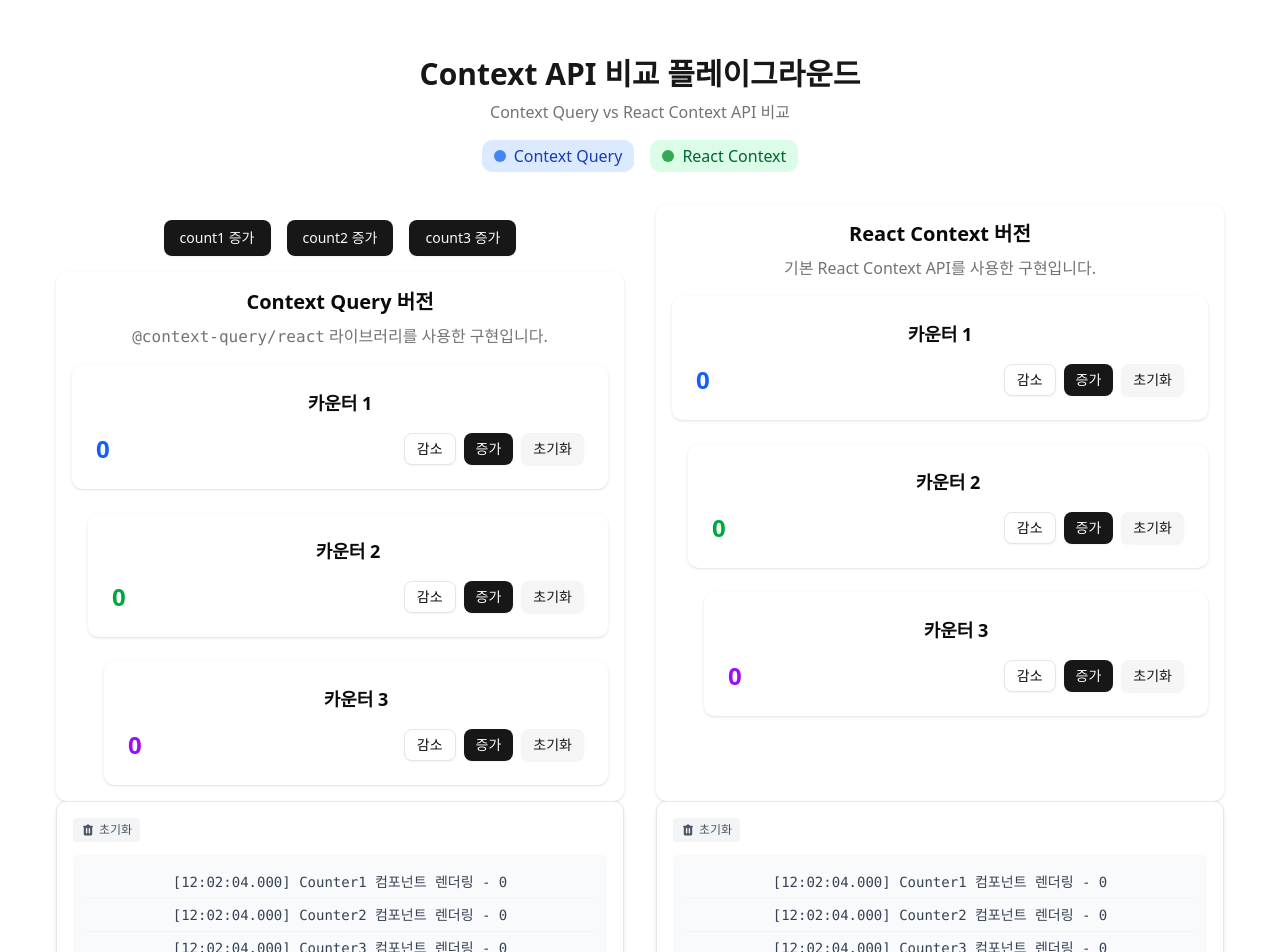
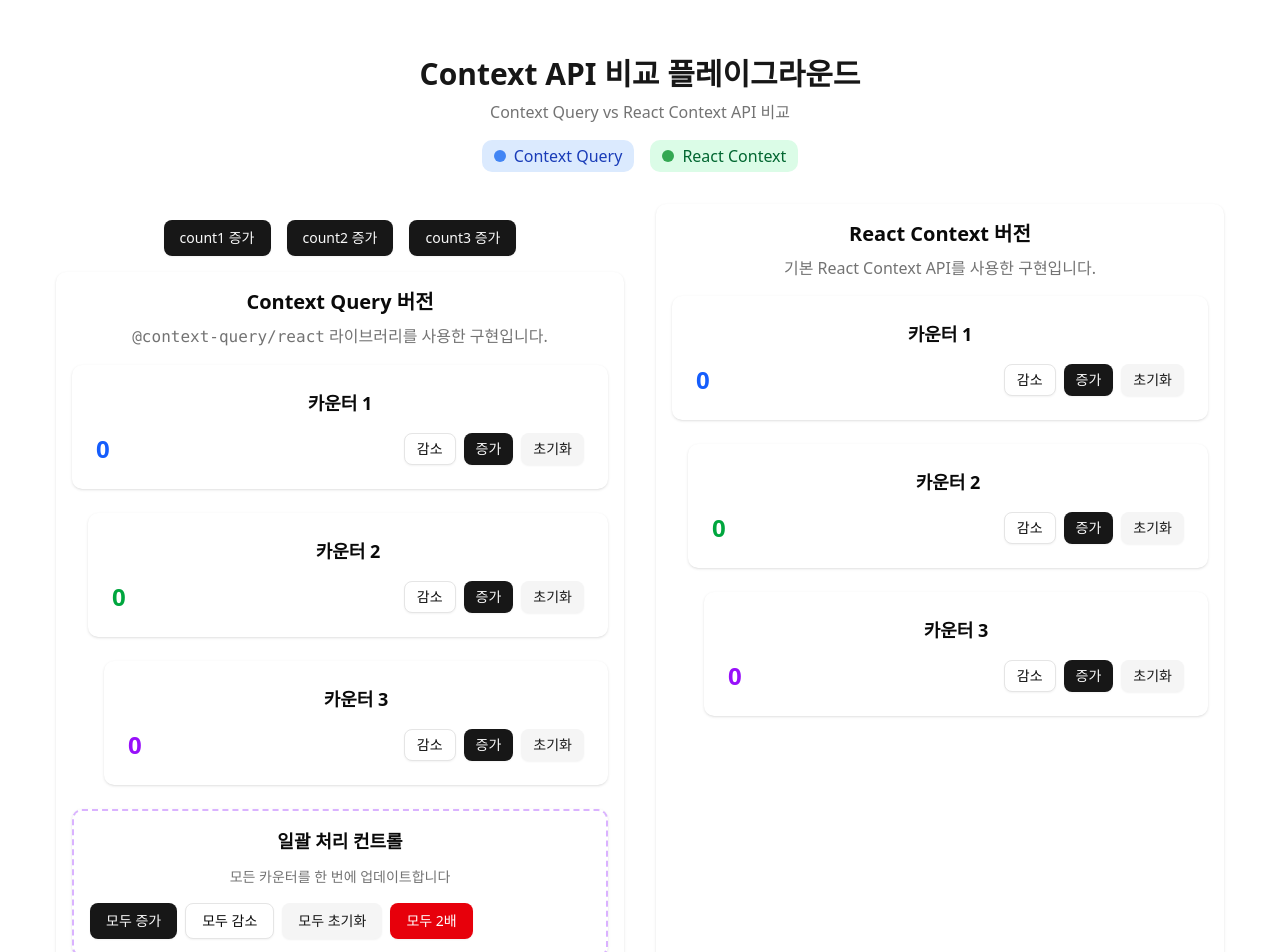
Before and after one commit to load28/context-query, a React (Vite) app in the folder packages/playground/: page / in a window 1280 px wide. Shown: the top 952 px of the page. Built offline with nearby package versions, Linux system fonts and the light colour scheme.

Commit message:
feat: add batch function

```diff
--- a/packages/core/package.json
+++ b/packages/core/package.json
@@ -1,6 +1,6 @@
 {
   "name": "@context-query/core",
-  "version": "0.0.1",
+  "version": "0.1.0-dev.1",
   "type": "module",
   "license": "MIT",
   "scripts": {
--- a/packages/playground/package.json
+++ b/packages/playground/package.json
@@ -9,7 +9,7 @@
     "preview": "vite preview"
   },
   "dependencies": {
-    "@context-query/react": "latest",
+    "@context-query/react": "0.1.0-dev.1",
     "@radix-ui/react-slot": "^1.1.2",
     "@tailwindcss/vite": "^4.0.13",
     "class-variance-authority": "^0.7.1",
--- a/packages/playground/src/ContextQueryImplementation.tsx
+++ b/packages/playground/src/ContextQueryImplementation.tsx
@@ -2,6 +2,7 @@ import { useEffect, useMemo, useState } from "react";
 import { Button } from "./components/ui/button";
 import {
   CounterQueryProvider,
+  useCounterBatchQuery,
   useCounterQuery,
 } from "./CounterContextQueryProvider";
 import { cqLogger } from "./LoggerInstance";
@@ -182,8 +183,74 @@ export function ContextQueryImplementation() {
             <CQCounter2 />
             <CQCounter3 />
           </div>
+
+          <BatchCounterControls />
         </div>
       </CounterQueryProvider>
     </div>
   );
 }
+
+// 새로운 컴포넌트 추가: 일괄 처리 컨트롤
+function BatchCounterControls() {
+  const batchUpdate = useCounterBatchQuery();
+
+  useEffect(() => {
+    cqLogger.log("BatchCounterControls 컴포넌트 렌더링");
+  });
+
+  const incrementAll = () => {
+    batchUpdate((state) => ({
+      count1: state.count1 + 1,
+      count2: state.count2 + 1,
+      count3: state.count3 + 1,
+    }));
+  };
+
+  const decrementAll = () => {
+    batchUpdate((state) => ({
+      count1: state.count1 - 1,
+      count2: state.count2 - 1,
+      count3: state.count3 - 1,
+    }));
+  };
+
+  const resetAll = () => {
+    batchUpdate(() => ({
+      count1: 0,
+      count2: 0,
+      count3: 0,
+    }));
+  };
+
+  const multiplyAll = () => {
+    batchUpdate((state) => ({
+      count1: state.count1 * 2,
+      count2: state.count2 * 2,
+      count3: state.count3 * 2,
+    }));
+  };
+
+  return (
+    <div className="rounded-lg bg-card text-card-foreground shadow-sm mt-6 p-4 border-2 border-dashed border-purple-300">
+      <h2 className="text-lg font-semibold mb-3">일괄 처리 컨트롤</h2>
+      <p className="text-sm text-muted-foreground mb-4">
+        모든 카운터를 한 번에 업데이트합니다
+      </p>
+      <div className="flex gap-2 flex-wrap">
+        <Button onClick={incrementAll} variant="default">
+          모두 증가
+        </Button>
+        <Button onClick={decrementAll} variant="outline">
+          모두 감소
+        </Button>
+        <Button onClick={resetAll} variant="secondary">
+          모두 초기화
+        </Button>
+        <Button onClick={multiplyAll} variant="destructive">
+          모두 2배
+        </Button>
+      </div>
+    </div>
+  );
+}
--- a/packages/playground/src/CounterContextQueryProvider.tsx
+++ b/packages/playground/src/CounterContextQueryProvider.tsx
@@ -3,6 +3,7 @@ import { createContextQuery } from "@context-query/react";
 export const {
   Provider: CounterQueryProvider,
   useContextQuery: useCounterQuery,
+  useContextBatchQuery: useCounterBatchQuery,
 } = createContextQuery<{
   count1: number;
   count2: number;
--- a/packages/react/package.json
+++ b/packages/react/package.json
@@ -1,6 +1,6 @@
 {
   "name": "@context-query/react",
-  "version": "0.0.1",
+  "version": "0.1.0-dev.1",
   "license": "MIT",
   "description": "React bindings for ContextQuery",
   "author": "Minyeoung Seo <tjalsdud89@naver.com>",
@@ -30,7 +30,7 @@
     "react": "^18.0.0 || ^19.0.0"
   },
   "dependencies": {
-    "@context-query/core": "latest",
+    "@context-query/core": "0.1.0-dev.1",
     "react": "^18.3.1"
   },
   "devDependencies": {
--- a/packages/react/src/hooks.ts
+++ b/packages/react/src/hooks.ts
@@ -7,12 +7,7 @@ export function createUseContextQuery<TState extends TStateImpl>(
 ) {
   const { StoreContext, ContextQuerySubscriptionContext } = contexts;
 
-  return function useContextQuery<TKey extends keyof TState>(
-    key: TKey
-  ): [
-    TState[TKey],
-    (value: TState[TKey] | ((prev: TState[TKey]) => TState[TKey])) => boolean,
-  ] {
+  const useLocalContexts = () => {
     const store = useContext(StoreContext);
     const subscription = useContext(ContextQuerySubscriptionContext);
 
@@ -28,6 +23,33 @@ export function createUseContextQuery<TState extends TStateImpl>(
       );
     }
 
+    return { store, subscription };
+  };
+
+  const useContextBatchQuery = () => {
+    const { store } = useLocalContexts();
+    const setState = useCallback(
+      (value: TState | ((prev: TState) => TState)) => {
+        if (typeof value === "function") {
+          const updateFn = value as (prev: TState) => TState;
+          const currentValue = store.getState();
+          return store.updateState(updateFn(currentValue));
+        }
+        return store.updateState(value);
+      },
+      [store]
+    );
+
+    return setState;
+  };
+
+  const useContextQuery = <TKey extends keyof TState>(
+    key: TKey
+  ): [
+    TState[TKey],
+    (value: TState[TKey] | ((prev: TState[TKey]) => TState[TKey])) => boolean,
+  ] => {
+    const { store, subscription } = useLocalContexts();
     const [state, setLocalState] = useState<TState[TKey]>(() =>
       store.getStateByKey(key)
     );
@@ -60,4 +82,9 @@ export function createUseContextQuery<TState extends TStateImpl>(
 
     return [state, setState];
   };
+
+  return {
+    useContextBatchQuery,
+    useContextQuery,
+  };
 }
--- a/packages/react/src/index.ts
+++ b/packages/react/src/index.ts
@@ -5,10 +5,12 @@ import { createReactContextQuery } from "./provider";
 export function createContextQuery<TState extends TStateImpl>() {
   const { Provider, contexts } = createReactContextQuery<TState>();
 
-  const useContextQuery = createUseContextQuery<TState>(contexts);
+  const { useContextQuery, useContextBatchQuery } =
+    createUseContextQuery<TState>(contexts);
 
   return {
     Provider,
     useContextQuery,
+    useContextBatchQuery,
   };
 }
```
